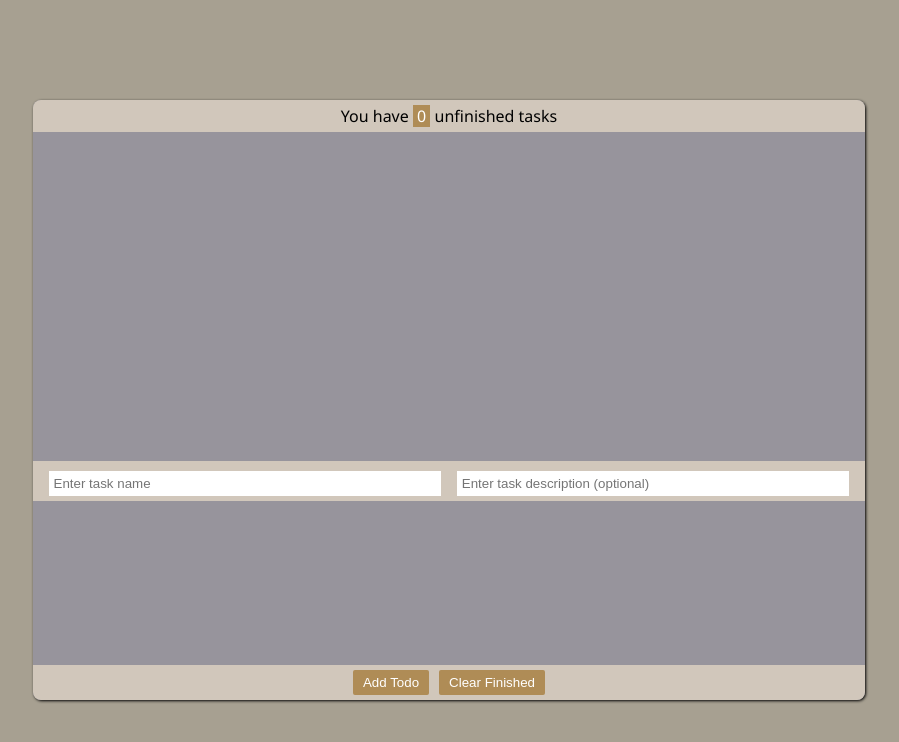
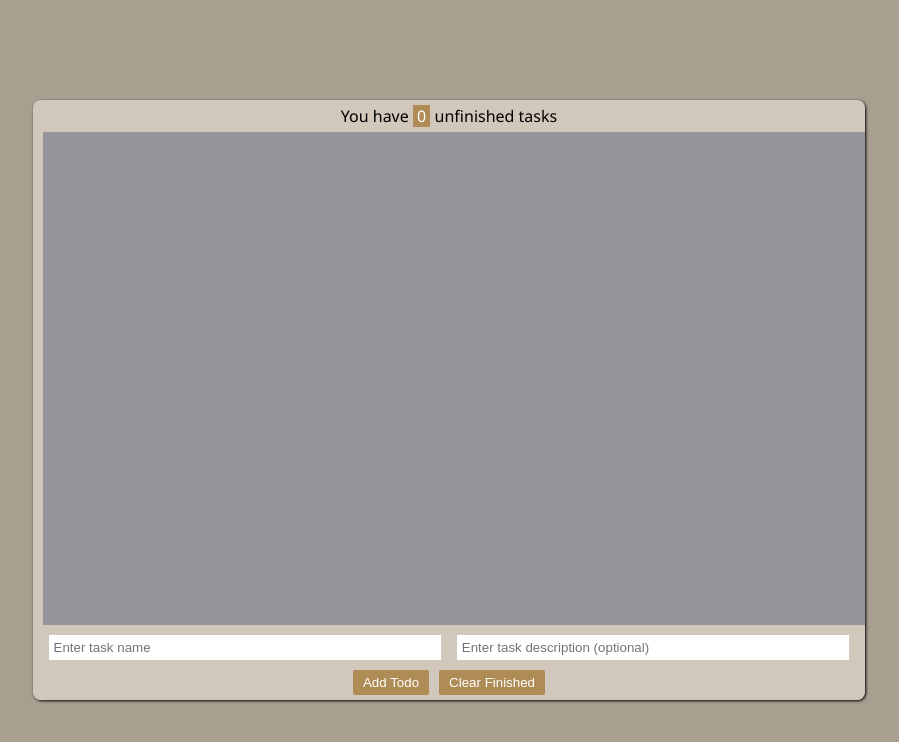
Before and after one commit to nam-k-nguyen/todolist, a React (Create React App) app: page / in a window 1280 px wide. Shown: the top 742 px of the page, without its empty margins (191-1090 px from the left). Built offline with nearby package versions, Linux system fonts and the light colour scheme.

Commit message:
Update TodoList.css
Add overflow scrolling to the right of the todo list and balance that out with a border on the left

```diff
--- a/src/css/TodoList.css
+++ b/src/css/TodoList.css
@@ -1,5 +1,9 @@
-.list_container {
+.todo_list_container {
     display: flex;
     flex-direction: column;
     align-items: center;
+    overflow-y: scroll;
+    flex-grow: 1;
+    padding-bottom: 10px;
+    border-left: #d1c7bb 10px solid;
 }
```
